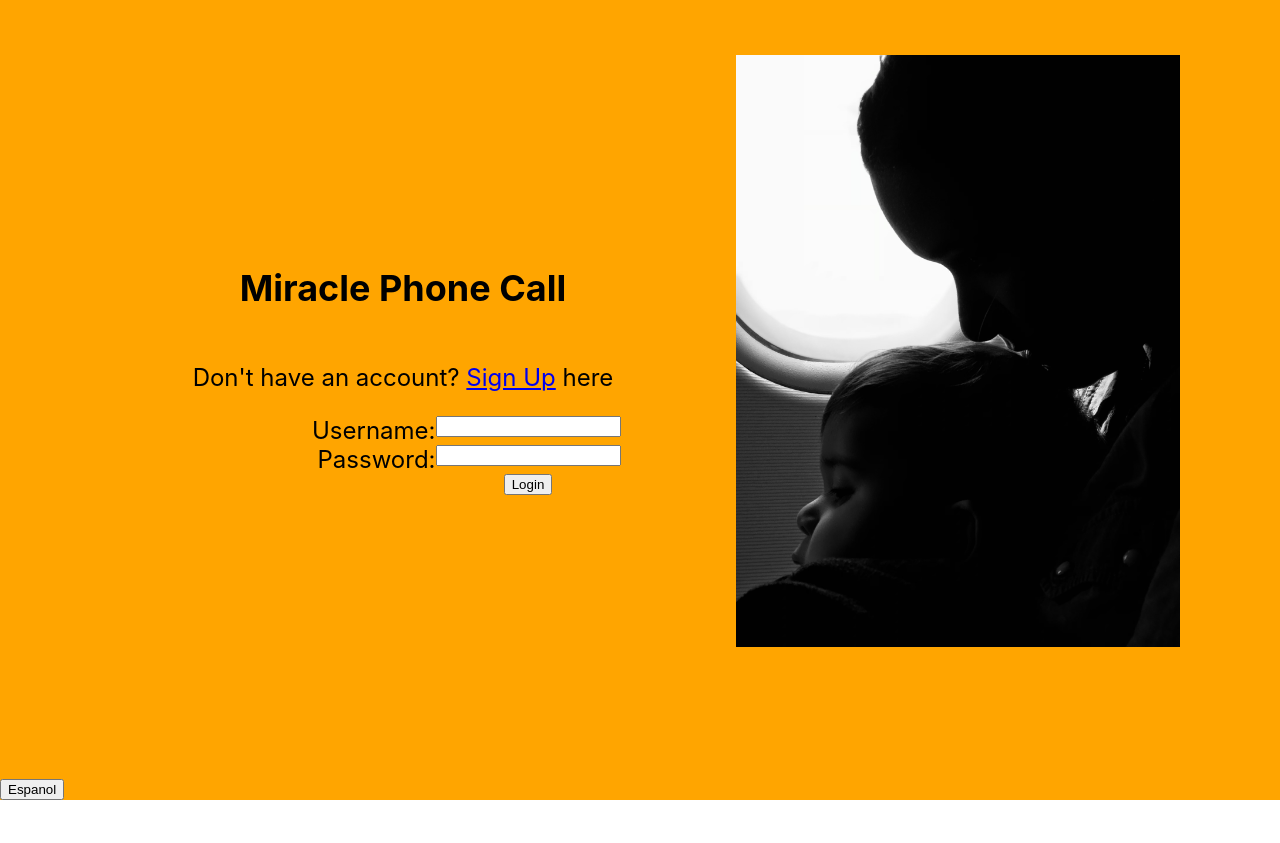
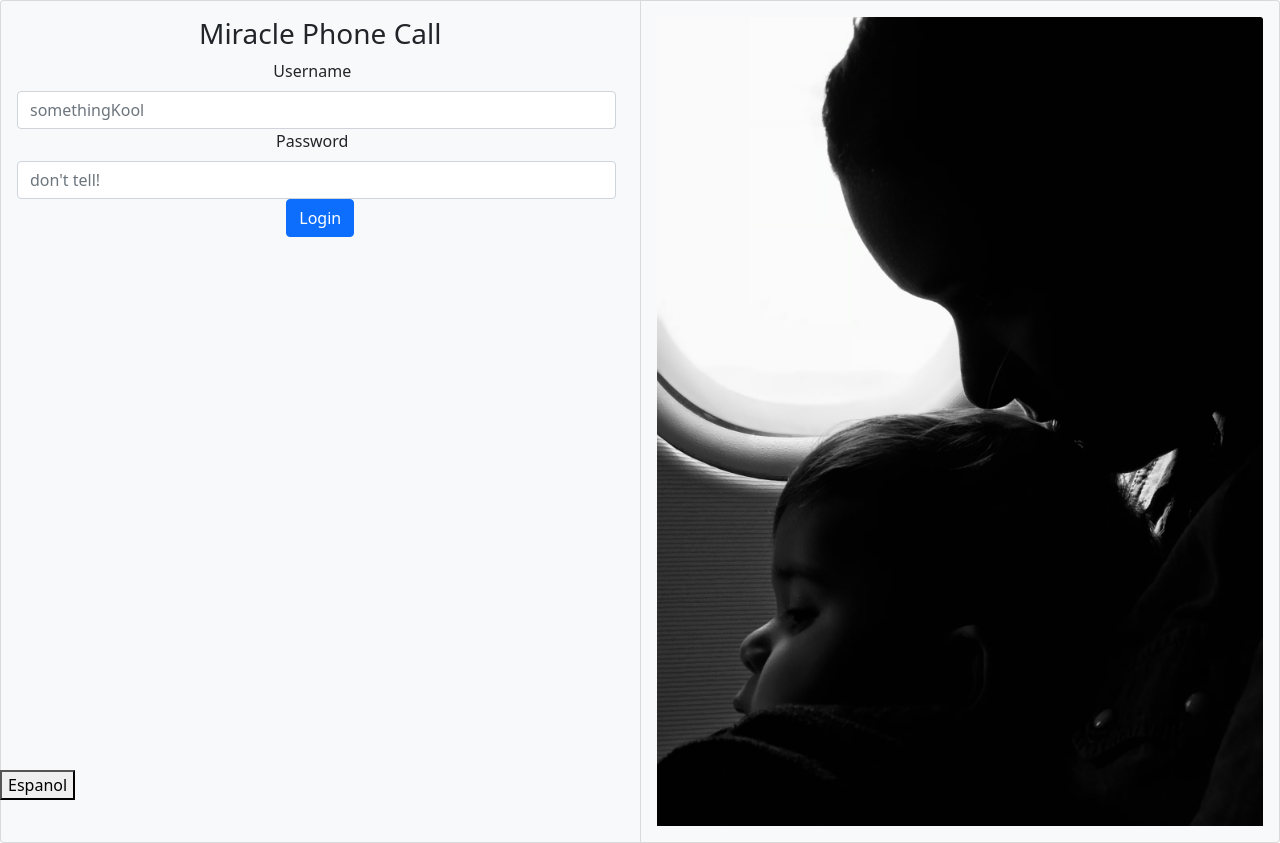
Before and after one commit to Miracle-Phone-Call/miracle-phone-call-frontEnd, a React (Create React App) app in the folder miracle-phone-call/: page /login in a window 1280 px wide. Before the commit the page ends 800 px from the top, so only its background shows below. Built offline with nearby package versions, Linux system fonts and the light colour scheme.

Commit message:
skeleton of react-strap Login page

```diff
--- a/miracle-phone-call/package.json
+++ b/miracle-phone-call/package.json
@@ -6,11 +6,13 @@
     "@testing-library/jest-dom": "^5.16.4",
     "@testing-library/react": "^13.2.0",
     "@testing-library/user-event": "^13.5.0",
+    "bootstrap": "^5.1.3",
     "cra-template": "1.2.0",
     "react": "^18.1.0",
     "react-dom": "^18.1.0",
     "react-router-dom": "^6.3.0",
     "react-scripts": "5.0.1",
+    "reactstrap": "^9.0.2",
     "web-vitals": "^2.1.4"
   },
   "scripts": {
--- a/miracle-phone-call/src/Components/Login.js
+++ b/miracle-phone-call/src/Components/Login.js
@@ -3,6 +3,7 @@ import Footer from "./Footer";
 import {Link} from "react-router-dom";
 import { useContext } from "react";
 import Context from "../context/Context";
+import { Card, CardBody, CardImg, CardGroup, CardTitle, Button, Form, FormGroup, Label, Input} from 'reactstrap'
 
 export default function Login() {
   // const [username, setUsername] = useState("")
@@ -25,28 +26,76 @@ export default function Login() {
     }).then(res => res.json()).then(data => console.log(data));
   }
   return(
-    <div className="login-container">
-      <div className="login-body">
-        <div className="login-contents">
-          <Logo />
-          <form className="login-form">
-          <p>Don't have an account? <Link to="/signup">Sign Up</Link> here</p>
-            <label>Username: </label>
-            <input type="text" onChange = {(event) => {
-              setUsername(event.target.value)
-            }} value = {username}></input>
-
-            <label>Password: </label>
-            <input type="password" onChange = {(event) => {
-              setPassword(event.target.value)
-            }} value = {password}></input>
-            <br></br>
-            <button onClick = {login}>Login</button>
-          </form>
-        </div>
-        <img src="../images/pexels-nicolas-postiglioni-1927155.jpg" className="login-img"/>
-      </div>
+    <div>
+      <CardGroup>
+        <Card body color="light">
+        <h3>Miracle Phone Call</h3>
+        <Form inline>
+            <FormGroup className="mb-2 me-sm-2 mb-sm-0">
+              <Label
+                className="me-sm-2"
+                for="exampleUsername"
+              >
+                Username
+              </Label>
+              <Input
+                id="exampleUsername"
+                name="username"
+                placeholder="somethingKool"
+                type="text"
+                onChange = {(event) => {
+                            setUsername(event.target.value)
+                          }} value = {username}
+              />
+            </FormGroup>
+            <FormGroup className="mb-2 me-sm-2 mb-sm-0">
+              <Label
+                className="me-sm-2"
+                for="examplePassword"
+              >
+                Password
+              </Label>
+              <Input
+                id="examplePassword"
+                name="password"
+                placeholder="don't tell!"
+                type="password"
+                onChange = {(event) => {
+                            setPassword(event.target.value)
+                          }} value = {password}
+              />
+            </FormGroup>
+            <Button color="primary" onClick = {login}>Login</Button>
+          </Form>
+        </Card>
+        <Card body color="light">
+          <CardImg alt="Card image cap" src="../images/pexels-nicolas-postiglioni-1927155.jpg" top width="100%" />
+        </Card>
+      </CardGroup>
       <Footer />
     </div>
+    // <div className="login-container">
+    //   <div className="login-body">
+    //     <div className="login-contents">
+    //       <Logo />
+    //       <form className="login-form">
+    //       <p>Don't have an account? <Link to="/signup">Sign Up</Link> here</p>
+    //         <label>Username: </label>
+    //         <input type="text" onChange = {(event) => {
+    //           setUsername(event.target.value)
+    //         }} value = {username}></input>
+
+    //         <label>Password: </label>
+    //         <input type="password" onChange = {(event) => {
+    //           setPassword(event.target.value)
+    //         }} value = {password}></input>
+    //         <br></br>
+    //         <button onClick = {login}>Login</button>
+    //       </form>
+    //     </div>
+    //     <img src="../images/pexels-nicolas-postiglioni-1927155.jpg" className="login-img"/>
+    //   </div>
+    //   <Footer />
+    // </div>
   )
 }
--- a/miracle-phone-call/src/index.js
+++ b/miracle-phone-call/src/index.js
@@ -5,6 +5,7 @@ import App from './App';
 import reportWebVitals from './reportWebVitals';
 import { BrowserRouter } from 'react-router-dom';
 import ContextProvider from './context/ContextProvider';
+import 'bootstrap/dist/css/bootstrap.min.css';
 
 const root = ReactDOM.createRoot(document.getElementById('root'));
 root.render(
```
Also changed, not shown: miracle-phone-call/src/App.css (+7 -0 lines), 1 other file (tests, documents, lock files or other folders).
